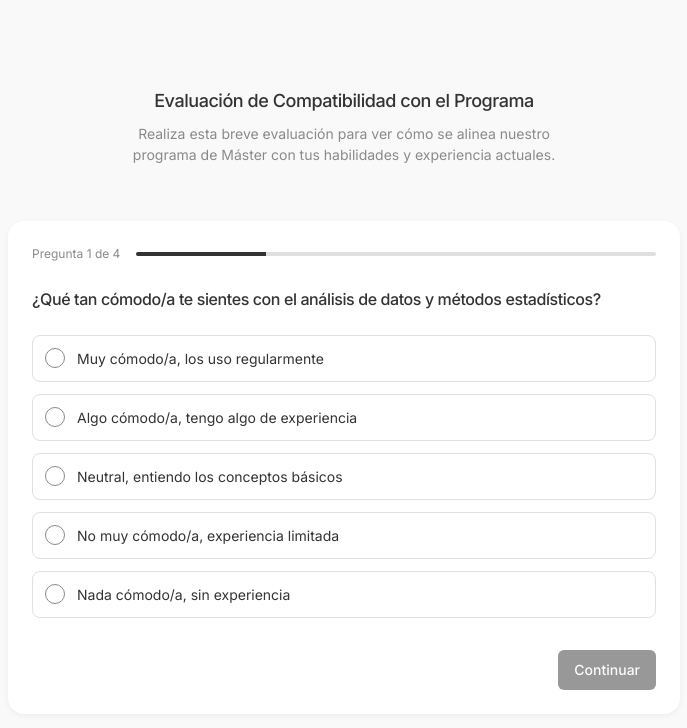
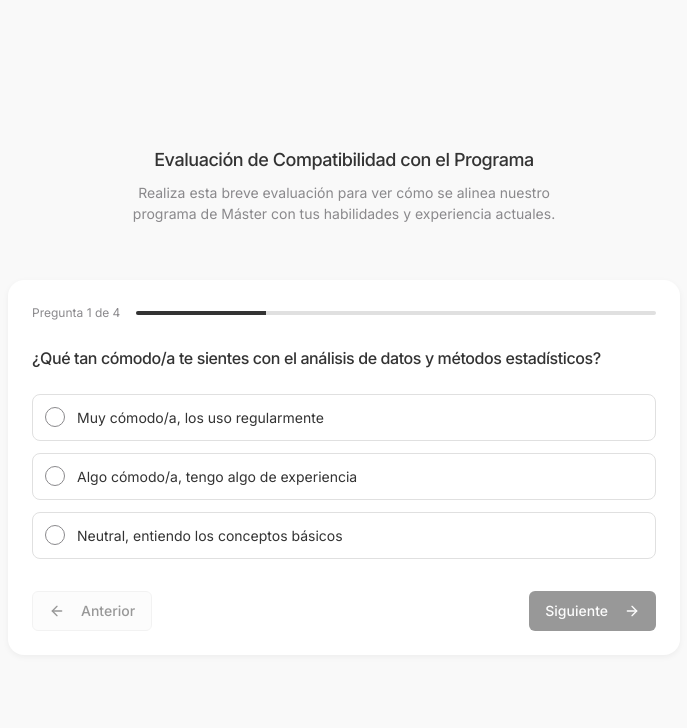
Before and after one commit to amorber/test.psicotecnico.evolve, a React (Vite) app: page / in a window 1280 px wide. Shown: the top 728 px of the page, without its empty margins (296-983 px from the left). Built offline with nearby package versions, Linux system fonts and the light colour scheme.

Commit message:
feat: Implement test navigation and UI improvements
- Add navigation buttons for previous and next questions.
- Reduce the number of answer options.
- Implement a confirmation animation on answer selection.
- Improve the final result screen with percentage highlighting and text reduction.

```diff
--- a/src/components/PsychometricTest.tsx
+++ b/src/components/PsychometricTest.tsx
@@ -17,18 +17,22 @@ const PsychometricTest = () => {
       ...prev,
       [questionId]: answer
     }));
+  };
 
-    // Move to next question or complete the test
+  const handleNext = () => {
     if (currentQuestionIndex < questions.length - 1) {
       setCurrentQuestionIndex(prev => prev + 1);
     } else {
       // Calculate and set results
-      const result = calculateTestResult({
-        ...answers,
-        [questionId]: answer
-      });
+      const result = calculateTestResult(answers);
       setTestResult(result);
       setTestCompleted(true);
+    }
+  };
+
+  const handlePrevious = () => {
+    if (currentQuestionIndex > 0) {
+      setCurrentQuestionIndex(prev => prev - 1);
     }
   };
 
@@ -47,6 +51,9 @@ const PsychometricTest = () => {
           onAnswer={handleAnswer}
           currentIndex={currentQuestionIndex}
           totalQuestions={questions.length}
+          onPrevious={handlePrevious}
+          onNext={handleNext}
+          selectedAnswer={answers[questions[currentQuestionIndex].id] || null}
         />
       ) : (
         <>
--- a/src/components/QuestionCard.tsx
+++ b/src/components/QuestionCard.tsx
@@ -1,27 +1,46 @@
 
-import { useState } from "react";
+import { useState, useEffect } from "react";
 import { Question, Answer } from "@/lib/psychometric-data";
 import { Button } from "@/components/ui/button";
-import { CheckCircle } from "lucide-react";
+import { CheckCircle, ArrowLeft, ArrowRight } from "lucide-react";
+import { cn } from "@/lib/utils";
 
 interface QuestionCardProps {
   question: Question;
   onAnswer: (questionId: string, answer: Answer) => void;
   currentIndex: number;
   totalQuestions: number;
+  onPrevious: () => void;
+  onNext: () => void;
+  selectedAnswer: Answer | null;
 }
 
-const QuestionCard = ({ question, onAnswer, currentIndex, totalQuestions }: QuestionCardProps) => {
-  const [selectedAnswer, setSelectedAnswer] = useState<Answer | null>(null);
+const QuestionCard = ({
+  question,
+  onAnswer,
+  currentIndex,
+  totalQuestions,
+  onPrevious,
+  onNext,
+  selectedAnswer: existingSelectedAnswer
+}: QuestionCardProps) => {
+  const [selectedAnswer, setSelectedAnswer] = useState<Answer | null>(existingSelectedAnswer);
+  const [showConfirmation, setShowConfirmation] = useState(false);
+
+  useEffect(() => {
+    setSelectedAnswer(existingSelectedAnswer);
+  }, [existingSelectedAnswer, question.id]);
 
   const handleSelectAnswer = (answer: Answer) => {
     setSelectedAnswer(answer);
-  };
+    setShowConfirmation(true);
 
-  const handleContinue = () => {
-    if (selectedAnswer) {
-      onAnswer(question.id, selectedAnswer);
-    }
+    // Auto advance after selection with a small delay for animation
+    setTimeout(() => {
+      onAnswer(question.id, answer);
+      onNext();
+      setShowConfirmation(false);
+    }, 500);
   };
 
   return (
@@ -41,10 +60,14 @@ const QuestionCard = ({ question, onAnswer, currentIndex, totalQuestions }: Ques
       <h3 className="text-base mb-6">{question.text}</h3>
 
       <div className="space-y-3">
-        {question.answers.map((answer) => (
+        {question.answers.slice(0, 3).map((answer) => (
           <div
             key={answer.id}
-            className={`notion-input-option ${selectedAnswer?.id === answer.id ? 'selected' : ''}`}
+            className={cn(
+              "notion-input-option",
+              selectedAnswer?.id === answer.id ? 'selected' : '',
+              showConfirmation && selectedAnswer?.id === answer.id ? 'animate-pulse' : ''
+            )}
             onClick={() => handleSelectAnswer(answer)}
           >
             <div className="w-5 h-5 flex-shrink-0 border border-notion-mediumGray rounded-full flex items-center justify-center">
@@ -53,17 +76,31 @@ const QuestionCard = ({ question, onAnswer, currentIndex, totalQuestions }: Ques
               )}
             </div>
             <span className="text-sm">{answer.text}</span>
+            {showConfirmation && selectedAnswer?.id === answer.id && (
+              <CheckCircle className="ml-auto text-green-500" size={20} />
+            )}
           </div>
         ))}
       </div>
 
-      <div className="mt-8 flex justify-end">
+      <div className="mt-8 flex justify-between">
         <Button
-          onClick={handleContinue}
-          disabled={!selectedAnswer}
+          onClick={onPrevious}
+          disabled={currentIndex === 0}
+          variant="outline"
           className="notion-button"
         >
-          Continuar
+          <ArrowLeft size={16} className="mr-2" />
+          Anterior
+        </Button>
+
+        <Button
+          onClick={onNext}
+          disabled={!selectedAnswer || currentIndex >= totalQuestions - 1}
+          className="notion-button"
+        >
+          Siguiente
+          <ArrowRight size={16} className="ml-2" />
         </Button>
       </div>
     </div>
--- a/src/components/TestResult.tsx
+++ b/src/components/TestResult.tsx
@@ -8,8 +8,13 @@ interface TestResultProps {
 const TestResult = ({ result }: TestResultProps) => {
   return (
     <div className="animate-fade-in notion-card w-full max-w-2xl mx-auto">
-      <div className="mb-6">
-        <h3 className="text-base mb-2">Tu Evaluación de Compatibilidad</h3>
+      <div className="mb-6 text-center">
+        <h3 className="text-lg font-medium mb-4">Tu Evaluación de Compatibilidad</h3>
+
+        <div className="text-4xl font-bold mb-4 text-notion-text">
+          {result.percentage}%
+        </div>
+
         <div className="h-3 w-full bg-notion-lightGray rounded-full overflow-hidden mb-2">
           <div
             className="h-full bg-notion-text transition-all duration-1000 ease-out"
@@ -24,12 +29,8 @@ const TestResult = ({ result }: TestResultProps) => {
       </div>
 
       <div className="mb-6">
-        <h4 className="text-sm font-medium mb-2">Resultado</h4>
-        <p className="text-sm mb-3">
-          Este máster es una <span className="font-medium">coincidencia del {result.percentage}%</span> con tus conocimientos y habilidades, y te ayudará especialmente a fortalecer {result.improvementArea}.
-        </p>
-        <p className="text-sm">
-          {result.overallAssessment}
+        <p className="text-sm mb-3 text-center">
+          Este máster es una <span className="font-medium">coincidencia del {result.percentage}%</span> con tus conocimientos y habilidades.
         </p>
       </div>
 
```
